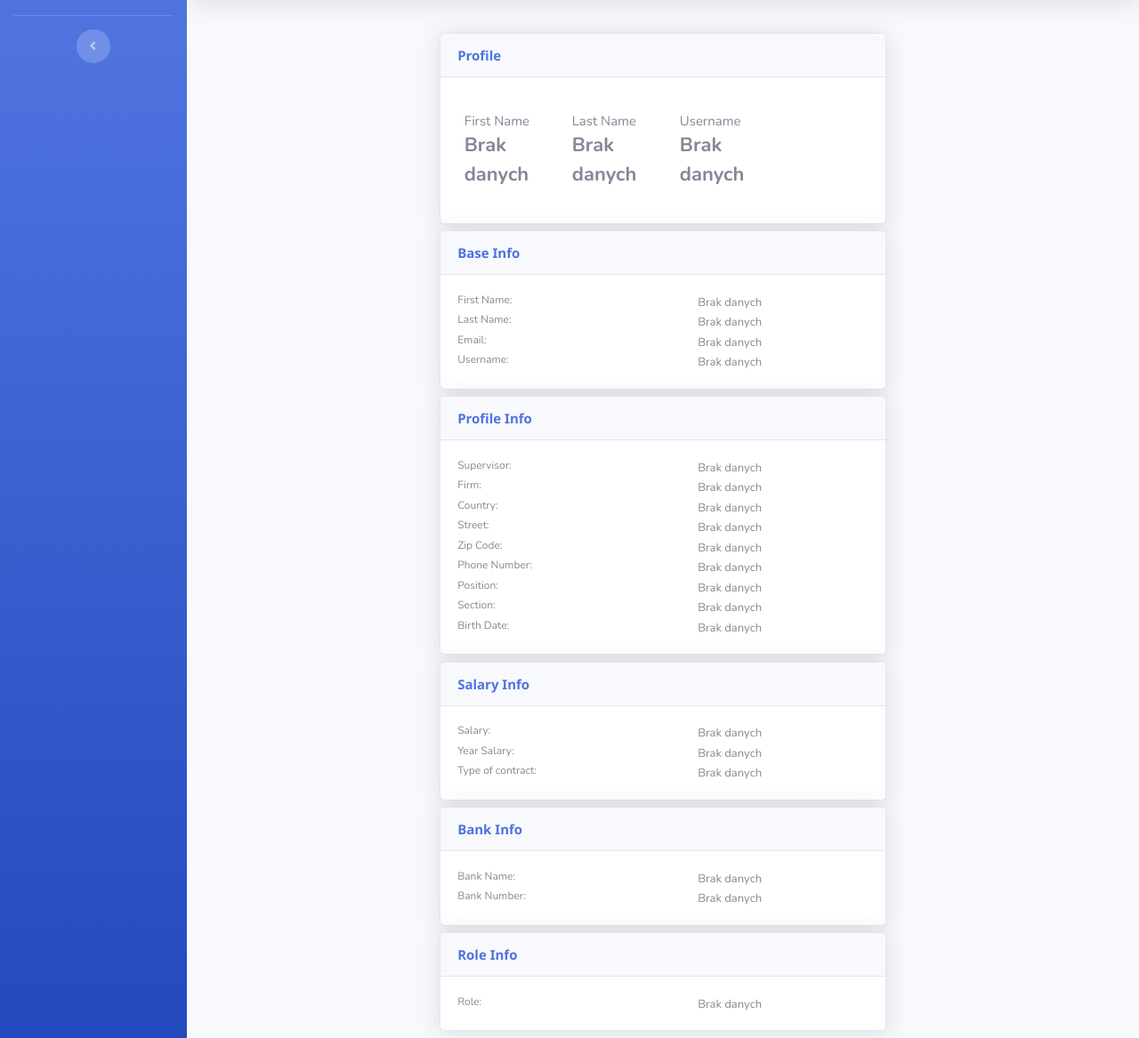
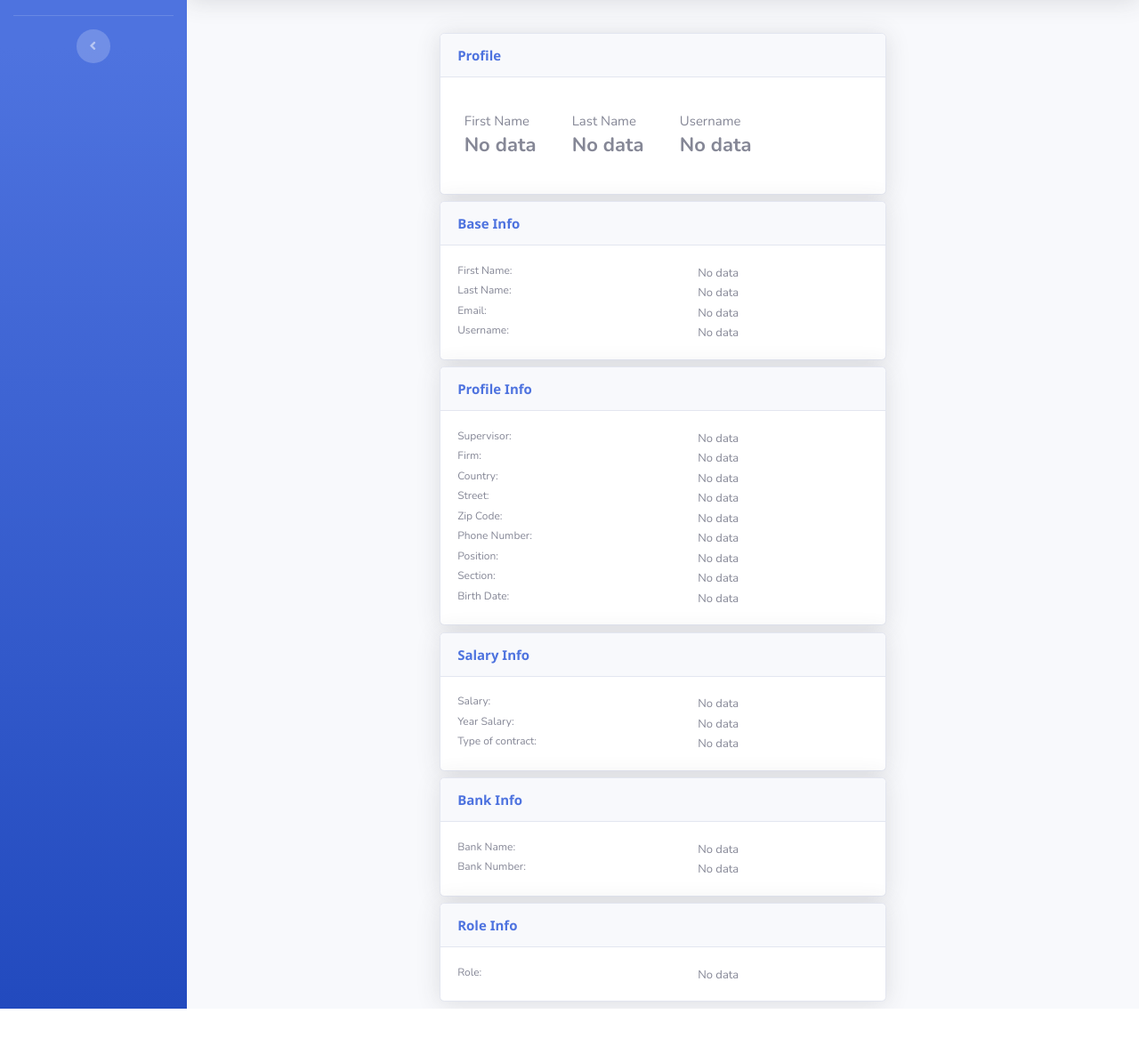
Before and after one commit to marcmas/employeemanagementsystem, a Django app: template user/templates/user/info_about_you.html in a window 1280 px wide. Shown: the part 66-1233 px from the top of the page at 89% size. After the commit the page ends 1200 px from the top, so only its background shows below. Run offline with Django 3.2, Linux system fonts and the light colour scheme; the template is opened without the code that fills it: most values are stand-ins (such as "Sample title", 1, 10 or a date in 2020); parts of the project's set-up code (start-up, migrations or seed data) failed here and were passed over; some libraries are stand-ins or nearby versions.

Commit message:
Add new features

```diff
--- a/leave/templates/leave/detail_leave.html
+++ b/leave/templates/leave/detail_leave.html
@@ -80,7 +80,7 @@
                 <h6 class="main_info">Normal days: </h6>
                     <div>
                         {% if not unique_leave.employee.vacationlimit.normal_days%}
-                            <span class="info">No data</span>
+                            <span class="info">0 days</span>
                         {% else %}
                             <span class="info">{{unique_leave.employee.vacationlimit.normal_days}} days</span>
                         {% endif %}
@@ -89,7 +89,7 @@
                 <h6 class="main_info">Children days: </h6>
                     <div>
                         {% if not unique_leave.employee.vacationlimit.children_days %}
-                            <span class="info">No data</span>
+                            <span class="info">0 days</span>
                         {% else %}
                             <span class="info">{{unique_leave.employee.vacationlimit.children_days}} days</span>
                         {% endif %}
@@ -99,7 +99,7 @@
                 <h6 class="main_info">Request days: </h6>
                     <div>
                         {% if not unique_leave.employee.vacationlimit.request_days %}
-                            <span class="info">No data</span>
+                            <span class="info">0 days</span>
                         {% else %}
                             <span class="info">{{unique_leave.employee.vacationlimit.request_days}} days</span>
                         {% endif %}
--- a/leave/templatetags/tags.py
+++ b/leave/templatetags/tags.py
@@ -28,7 +28,7 @@ def pending_leave_info(request):
 @register.simple_tag
 def rejected_leave_info(request):
     user = request.user
-    return Leave.objects.filter(employee=user).filter(status='Rejected').count()
+    return Leave.objects.filter(employee=user).filter(status='Reject').count()
 
 # @register.simple_tag
 # def show_results(value):
--- a/user/templates/user/info_about_you.html
+++ b/user/templates/user/info_about_you.html
@@ -33,7 +33,7 @@
                         <div>
                                 <span>First Name</span>
                             {% if not user.first_name %}
-                                <span class="info">Brak danych</span>
+                                <span class="info">No data</span>
                             {% else %}
                                 <span class="info">{{user.first_name}}</span>
                             {% endif %}
@@ -43,7 +43,7 @@
                         <div>
                                 <span>Last Name</span>
                             {% if not user.last_name %}
-                                <span class="info">Brak danych</span>
+                                <span class="info">No data</span>
                             {% else %}
                                 <span class="info">{{user.last_name}}</span>
                             {% endif %}
@@ -53,7 +53,7 @@
                         <div>
                                 <span>Username</span>
                             {% if not user.username %}
-                                <span class="info">Brak danych</span>
+                                <span class="info">No data</span>
                             {% else %}
                                 <span class="info">{{user.username}}</span>
                             {% endif %}
@@ -93,7 +93,7 @@
                 <span class="main_info">First Name: </span>
                     <div>
                         {% if not user.first_name %}
-                            <span class="base_info">Brak danych</span>
+                            <span class="base_info">No data</span>
                         {% else %}
                             <span class="base_info">{{ user.first_name }}</span>
                         {% endif %}
@@ -101,7 +101,7 @@
                 <span class="main_info">Last Name: </span>
                     <div>
                         {% if not user.last_name %}
-                            <span class="base_info">Brak danych</span>
+                            <span class="base_info">No data</span>
                         {% else %}
                             <span class="base_info">{{ user.last_name }}</span>
                         {% endif %}
@@ -109,7 +109,7 @@
                 <span class="main_info">Email: </span>
                     <div>
                         {% if not user.emial %}
-                            <span class="base_info">Brak danych</span>
+                            <span class="base_info">No data</span>
                         {% else %}
                             <span class="base_info">{{ user.emial }}</span>
                         {% endif %}
@@ -117,7 +117,7 @@
                 <span class="main_info">Username: </span>
                     <div>
                         {% if not user.username %}
-                            <span class="base_info">Brak danych</span>
+                            <span class="base_info">No data</span>
                         {% else %}
                             <span class="base_info">{{ user.username }}</span>
                         {% endif %}
@@ -152,7 +152,7 @@
                 <span class="main_info">Supervisor: </span>
                     <div>
                         {% if not user.userprofile.boss %}
-                            <span class="base_info">Brak danych</span>
+                            <span class="base_info">No data</span>
                         {% else %}
                             <span class="base_info">{{ user.userprofile.boss }}</span>
                         {% endif %}
@@ -160,7 +160,7 @@
                 <span class="main_info">Firm: </span>
                     <div>
                         {% if not user.userprofile.firm %}
-                            <span class="base_info">Brak danych</span>
+                            <span class="base_info">No data</span>
                         {% else %}
                             <span class="base_info">{{ user.userprofile.firm }}</span>
                         {% endif %}
@@ -168,7 +168,7 @@
                 <span class="main_info">Country: </span>
                     <div>
                         {% if not user.userprofile.country %}
-                            <span class="base_info">Brak danych</span>
+                            <span class="base_info">No data</span>
                         {% else %}
                             <span class="base_info">{{ user.userprofile.country }}</span>
                         {% endif %}
@@ -176,7 +176,7 @@
                 <span class="main_info">Street: </span>
                     <div>
                         {% if not user.userprofile.street %}
-                            <span class="base_info">Brak danych</span>
+                            <span class="base_info">No data</span>
                         {% else %}
                             <span class="base_info">{{ user.userprofile.street }}</span>
                         {% endif %}
@@ -184,7 +184,7 @@
                 <span class="main_info">Zip Code: </span>
                     <div>
                         {% if not user.userprofile.zip_code %}
-                            <span class="base_info">Brak danych</span>
+                            <span class="base_info">No data</span>
                         {% else %}
                             <span class="base_info">{{ user.userprofile.zip_code }}</span>
                         {% endif %}
@@ -192,7 +192,7 @@
                 <span class="main_info">Phone Number: </span>
                     <div>
                         {% if not user.userprofile.phone_number %}
-                            <span class="base_info">Brak danych</span>
+                            <span class="base_info">No data</span>
                         {% else %}
                             <span class="base_info">{{ user.userprofile.phone_number }}</span>
                         {% endif %}
@@ -200,7 +200,7 @@
                 <span class="main_info">Position: </span>
                     <div>
                         {% if not user.userprofile.possition %}
-                            <span class="base_info">Brak danych</span>
+                            <span class="base_info">No data</span>
                         {% else %}
                             <span class="base_info">{{ user.userprofile.possition }}</span>
                         {% endif %}
@@ -208,7 +208,7 @@
                 <span class="main_info">Section: </span>
                     <div>
                         {% if not user.userprofile.section %}
-                            <span class="base_info">Brak danych</span>
+                            <span class="base_info">No data</span>
                         {% else %}
                             <span class="base_info">{{ user.userprofile.section }}</span>
                         {% endif %}
@@ -216,7 +216,7 @@
                 <span class="main_info">Birth Date: </span>
                     <div>
                         {% if not user.userprofile.birth_date %}
-                            <span class="base_info">Brak danych</span>
+                            <span class="base_info">No data</span>
                         {% else %}
                             <span class="base_info">{{ user.userprofile.birth_date }}</span>
                         {% endif %}
@@ -252,7 +252,7 @@
                 <span class="main_info">Salary: </span>
                     <div>
                         {% if not user.salaryinfo.salary %}
-                            <span class="base_info">Brak danych</span>
+                            <span class="base_info">No data</span>
                         {% else %}
                             <span class="base_info">{{ user.salaryinfo.salary }}</span>
                         {% endif %}
@@ -260,7 +260,7 @@
                 <span class="main_info">Year Salary: </span>
                     <div>
                         {% if not user.salaryinfo.year_salary %}
-                            <span class="base_info">Brak danych</span>
+                            <span class="base_info">No data</span>
                         {% else %}
                             <span class="base_info">{{ user.salaryinfo.year_salary }}</span>
                         {% endif %}
@@ -268,7 +268,7 @@
                 <span class="main_info">Type of contract: </span>
                     <div>
                         {% if not user.salaryinfo.type_contract %}
-                            <span class="base_info">Brak danych</span>
+                            <span class="base_info">No data</span>
                         {% else %}
                             <span class="base_info">{{ user.salaryinfo.type_contract }}</span>
                         {% endif %}
@@ -304,7 +304,7 @@
                 <span class="main_info">Bank Name: </span>
                     <div>
                         {% if not user.bankinfo.bank_name %}
-                            <span class="base_info">Brak danych</span>
+                            <span class="base_info">No data</span>
                         {% else %}
                             <span class="base_info">{{ user.bankinfo.bank_name }}</span>
                         {% endif %}
@@ -312,7 +312,7 @@
                 <span class="main_info">Bank Number: </span>
                     <div>
                         {% if not user.bankinfo.bank_number %}
-                            <span class="base_info">Brak danych</span>
+                            <span class="base_info">No data</span>
                         {% else %}
                             <span class="base_info">{{ user.bankinfo.bank_number }}</span>
                         {% endif %}
@@ -336,7 +336,7 @@
                 <span class="main_info">Normal days constant: </span>
                     <div>
                         {% if not user.vacationlimit.normal_days_constant %}
-                            <span class="base_info">Brak danych</span>
+                            <span class="base_info">No data</span>
                         {% else %}
                             <span class="base_info">{{ user.vacationlimit.normal_days_constant }}</span>
                         {% endif %}
@@ -344,7 +344,7 @@
                 <span class="main_info">Normal days: </span>
                     <div>
                         {% if not user.vacationlimit.normal_days %}
-                            <span class="base_info">Brak danych</span>
+                            <span class="base_info">No data</span>
                         {% else %}
                             <span class="base_info">{{ user.vacationlimit.normal_days }}</span>
                         {% endif %}
@@ -352,7 +352,7 @@
                 <span class="main_info">Request days constant: </span>
                     <div>
                         {% if not user.vacationlimit.request_days_constant %}
-                            <span class="base_info">Brak danych</span>
+                            <span class="base_info">No data</span>
                         {% else %}
                             <span class="base_info">{{ user.vacationlimit.request_days_constant }}</span>
                         {% endif %}
@@ -360,7 +360,7 @@
                 <span class="main_info">Request days: </span>
                     <div>
                         {% if not user.vacationlimit.request_days %}
-                            <span class="base_info">Brak danych</span>
+                            <span class="base_info">No data</span>
                         {% else %}
                             <span class="base_info">{{ user.vacationlimit.request_days }}</span>
                         {% endif %}
@@ -368,7 +368,7 @@
                 <span class="main_info">Children days constant: </span>
                     <div>
                         {% if not user.vacationlimit.childern_days_constant %}
-                            <span class="base_info">Brak danych</span>
+                            <span class="base_info">No data</span>
                         {% else %}
                             <span class="base_info">{{ user.vacationlimit.childern_days }}</span>
                         {% endif %}
@@ -376,7 +376,7 @@
                 <span class="main_info">Children days: </span>
                     <div>
                         {% if not user.vacationlimit.childern_days %}
-                            <span class="base_info">Brak danych</span>
+                            <span class="base_info">No data</span>
                         {% else %}
                             <span class="base_info">{{ user.vacationlimit.childern_days }}</span>
                         {% endif %}
@@ -400,7 +400,7 @@
                 <span class="main_info">Role: </span>
                     <div>
                         {% if not user.groups.all.0 %}
-                            <span class="base_info">Brak danych</span>
+                            <span class="base_info">No data</span>
                         {% else %}
                             <span class="base_info">{{ user.groups.all.0 }}</span>
                         {% endif %}
```
Also changed, not shown: leave/signals.py (+5 -4 lines), leave/templates/leave/view_pending_leave.html (+7 -1 lines), leave/views.py (+41 -4 lines), user/templates/user/detail_change_user.html (+28 -28 lines).
